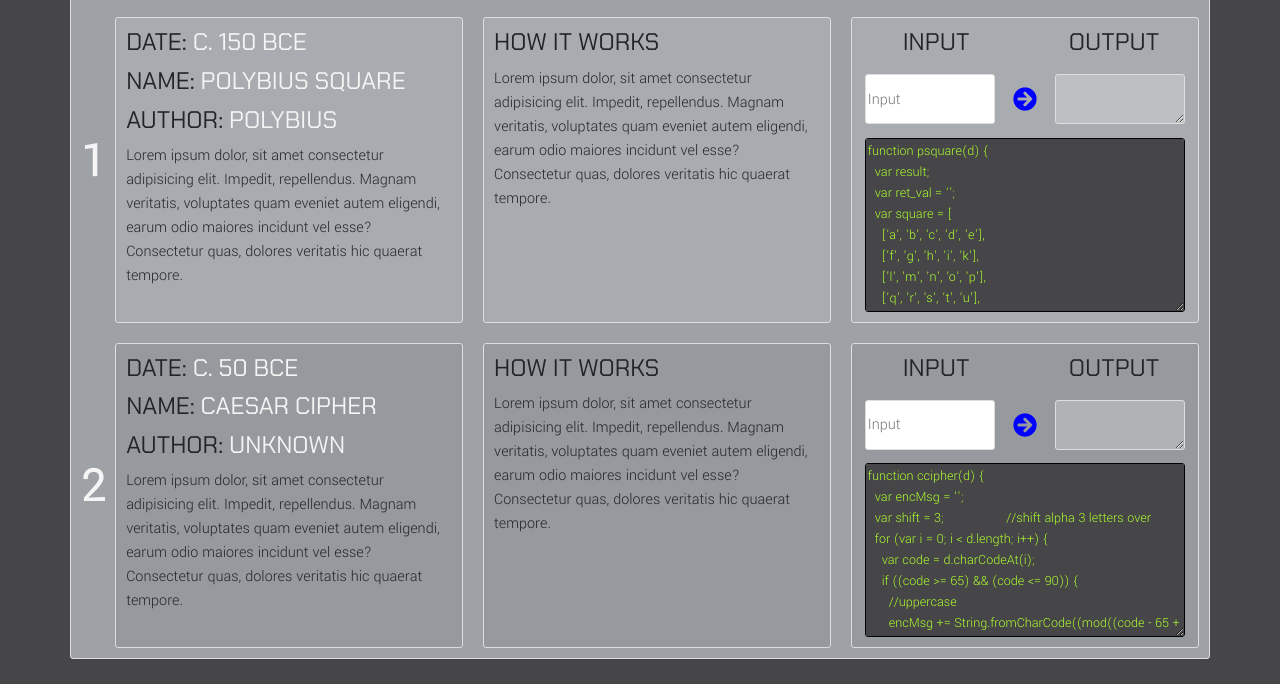
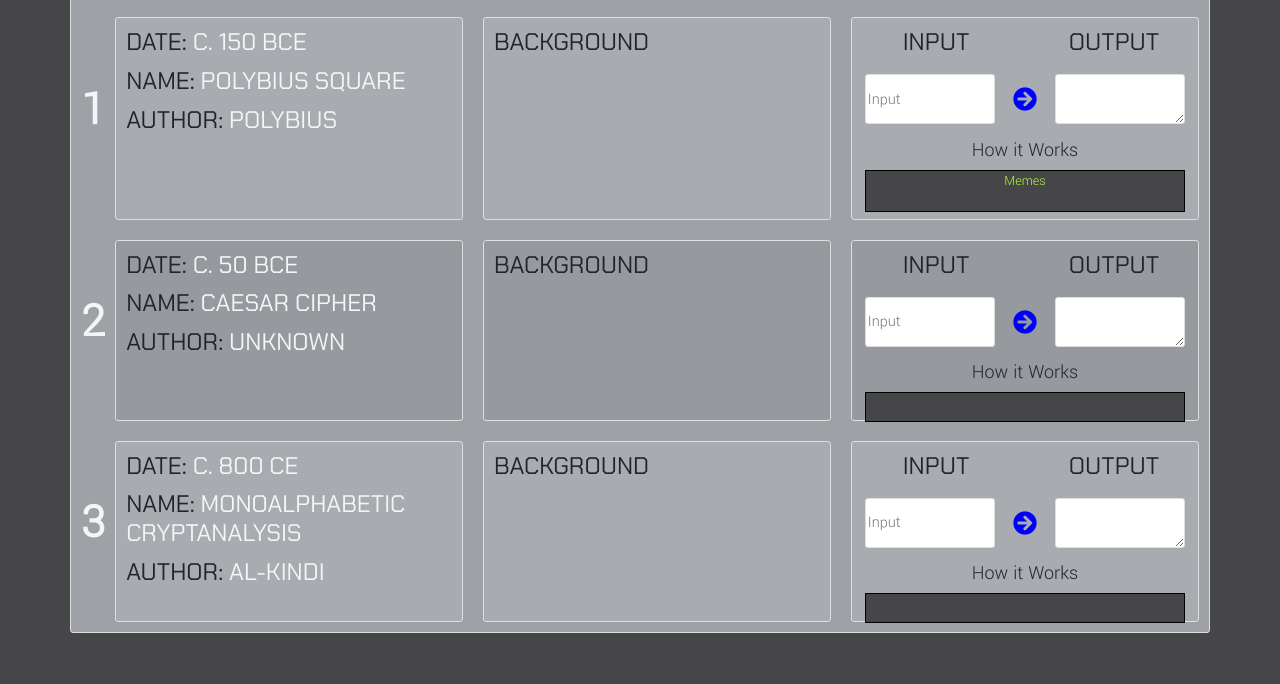
Before and after one commit to paranoidandroid81/crypto-web-page, a plain HTML site: page index.html in a window 1280 px wide. Shown: the part 161-845 px from the top of the page. After the commit the page ends 819 px from the top, so only its background shows below. Drawn offline with nearby package versions, Linux system fonts and the light colour scheme.

Commit message:
Added Arab Cryptanalysis functionality. Changed CSS layout a bit

```diff
--- a/css/style.css
+++ b/css/style.css
@@ -19,6 +19,10 @@ h3 {
   font-size: 24px;
   margin-bottom: 3%;
 }
+h5 {
+  font-size:20px;
+  text-align: center;
+}
 hr {
   border-color: #DEDEDE;
 }
@@ -34,7 +38,7 @@ input, textarea {
 }
 .code {
   width: 100%;
-  height: 100%;
+  height: 60%;
   color: greenyellow;
   background-color: #464547;
   border: 1px solid black;
--- a/index.html
+++ b/index.html
@@ -36,24 +36,13 @@
                 <h3>Date: <span class="detail">c. 150 BCE</span></h3>
                 <h3>Name: <span class="detail">Polybius Square</span></h3>
                 <h3>Author: <span class="detail">Polybius</span></h3>
-                <p>
-                    Lorem ipsum dolor, sit amet consectetur adipisicing elit. Impedit, repellendus. Magnam veritatis,
-                    voluptates quam
-                    eveniet autem eligendi, earum odio maiores incidunt vel esse? Consectetur quas, dolores veritatis
-                    hic
-                    quaerat
-                    tempore.
-                </p>
             </div>
             <div class="col">
                 <h3>
-                    How it Works
+                    Background
                 </h3>
                 <p>
-                    Lorem ipsum dolor, sit amet consectetur adipisicing elit. Impedit, repellendus. Magnam veritatis,
-                    voluptates quam eveniet autem eligendi, earum odio maiores incidunt vel esse? Consectetur quas,
-                    dolores
-                    veritatis hic quaerat tempore.
+
                 </p>
             </div>
             <div class="col">
@@ -76,39 +65,17 @@
                         </div>
                         <i id="polybiusbutton" class="fas fa-arrow-circle-right"></i>
                         <div class="col">
-                            <textarea id="polybius" disabled=true></textarea>
+                            <textarea id="polybius"></textarea>
                         </div>
                     </div>
                     <div class="row">
                         <div class="col">
-                            <textarea rows="8" class="code" disabled=true>
-function psquare(d) {
-  var result;
-  var ret_val = '';
-  var square = [
-    ['a', 'b', 'c', 'd', 'e'],
-    ['f', 'g', 'h', 'i', 'k'],
-    ['l', 'm', 'n', 'o', 'p'],
-    ['q', 'r', 's', 't', 'u'],
-    ['v', 'w', 'x', 'y', 'z']
-  ];
-  for (var i = 0; i < d.length; i++) {
-    if (/\s/.test(d.charAt(i))) {
-      continue;                 //space character, not encoded
-    }
-    if (d.charAt(i) == 'j') {
-      //i/j index to same space, need to replace j with i for array
-      result = getIndexOfK(square, 'i');
-    } else {
-      result = getIndexOfK(square, d.charAt(i));
-    }
-    result[0]++;            //index of square begins at 1, not 0
-    result[1]++;
-    ret_val += (result[0].toString());
-    ret_val += (result[1].toString());
-  }
-  return ret_val;
-}</textarea>
+                          <h5>
+                            How it Works
+                          </h5>
+                            <p class="code">
+                              Memes
+                            </p>
                         </div>
                     </div>
                 </div>
@@ -122,22 +89,13 @@ function psquare(d) {
                 <h3>Date: <span class="detail">c. 50 BCE</span></h3>
                 <h3>Name: <span class="detail">Caesar Cipher</span></h3>
                 <h3>Author: <span class="detail">Unknown</span></h3>
-                <p>
-                    Lorem ipsum dolor, sit amet consectetur adipisicing elit. Impedit, repellendus. Magnam veritatis,
-                    voluptates quam
-                    eveniet autem eligendi, earum odio maiores incidunt vel esse? Consectetur quas, dolores veritatis
-                    hic quaerat
-                    tempore.
-                </p>
             </div>
             <div class="col">
                 <h3>
-                    How it Works
+                    Background
                 </h3>
                 <p>
-                    Lorem ipsum dolor, sit amet consectetur adipisicing elit. Impedit, repellendus. Magnam veritatis,
-                    voluptates quam eveniet autem eligendi, earum odio maiores incidunt vel esse? Consectetur quas,
-                    dolores veritatis hic quaerat tempore.
+
                 </p>
             </div>
             <div class="col">
@@ -160,28 +118,70 @@ function psquare(d) {
                         </div>
                         <i id="caesarbutton" class="fas fa-arrow-circle-right"></i>
                         <div class="col">
-                            <textarea id="caesar" disabled=true></textarea>
+                            <textarea id="caesar"></textarea>
                         </div>
                     </div>
                     <div class="row">
                         <div class="col">
-                            <textarea rows="8" class="code" disabled=true>
-function ccipher(d) {
-  var encMsg = '';
-  var shift = 3;                  //shift alpha 3 letters over
-  for (var i = 0; i < d.length; i++) {
-    var code = d.charCodeAt(i);
-    if ((code >= 65) && (code <= 90)) {
-      //uppercase
-      encMsg += String.fromCharCode((mod((code - 65 + shift), 26) + 65));
-    } else if ((code >= 97) && (code <= 122)) {
-      encMsg += String.fromCharCode((mod((code - 97 + shift), 26) + 97));
-    } else {
-      encMsg += String.fromCharCode(code);
-    }
-  }
-  return encMsg;
-}</textarea>
+                            <h5>
+                              How it Works
+                            </h5>
+                              <p class="code">
+
+                              </p>
+                        </div>
+                    </div>
+                </div>
+            </div>
+        </div>
+        <div class="row">
+            <div class="number">
+                <p>3</p>
+            </div>
+            <div class="col">
+                <h3>Date: <span class="detail">c. 800 CE</span></h3>
+                <h3>Name: <span class="detail">Monoalphabetic Cryptanalysis</span></h3>
+                <h3>Author: <span class="detail">Al-Kindi</span></h3>
+            </div>
+            <div class="col">
+                <h3>
+                    Background
+                </h3>
+                <p>
+
+                </p>
+            </div>
+            <div class="col">
+                <div class="cryptotable">
+                    <div class="row">
+                        <div class="col">
+                            <h3>
+                                Input
+                            </h3>
+                        </div>
+                        <div class="col">
+                            <h3>
+                                Output
+                            </h3>
+                        </div>
+                    </div>
+                    <div class="row">
+                        <div class="col">
+                            <input type="text" id="arabinput" placeholder="Input" />
+                        </div>
+                        <i id="arabbutton" class="fas fa-arrow-circle-right"></i>
+                        <div class="col">
+                            <textarea id="arab"></textarea>
+                        </div>
+                    </div>
+                    <div class="row">
+                        <div class="col">
+                            <h5>
+                              How it Works
+                            </h5>
+                              <p class="code">
+
+                              </p>
                         </div>
                     </div>
                 </div>
--- a/js/script.js
+++ b/js/script.js
@@ -5,6 +5,9 @@ $(document).ready(function () {
   });
   $("#caesarbutton").click(function () {
     $("#caesar").val(ccipher($("#caesarinput").val()));
+  });
+  $("#arabbutton").click(function () {
+    $("#arab").val(arab_analyze($("#arabinput").val()));
   });
 });
 
@@ -68,3 +71,29 @@ function ccipher(d) {
   }
   return encMsg;
 }
+
+function arab_analyze(d)
+{
+  var freq = {};
+  var result = '';
+  for (var i = 0; i < d.length; i++)
+  {
+    var curr_char = d.charCodeAt(i);
+    if (freq[curr_char])
+    {
+      freq[curr_char]++;
+    } else
+    {
+      freq[curr_char] = 1;
+    }
+  }
+
+  for (var letter in freq)
+  {
+    result += String.fromCharCode(letter);
+    result += ': ';
+    result += freq[letter];
+    result += ", ";
+  }
+  return result;
+}
```
